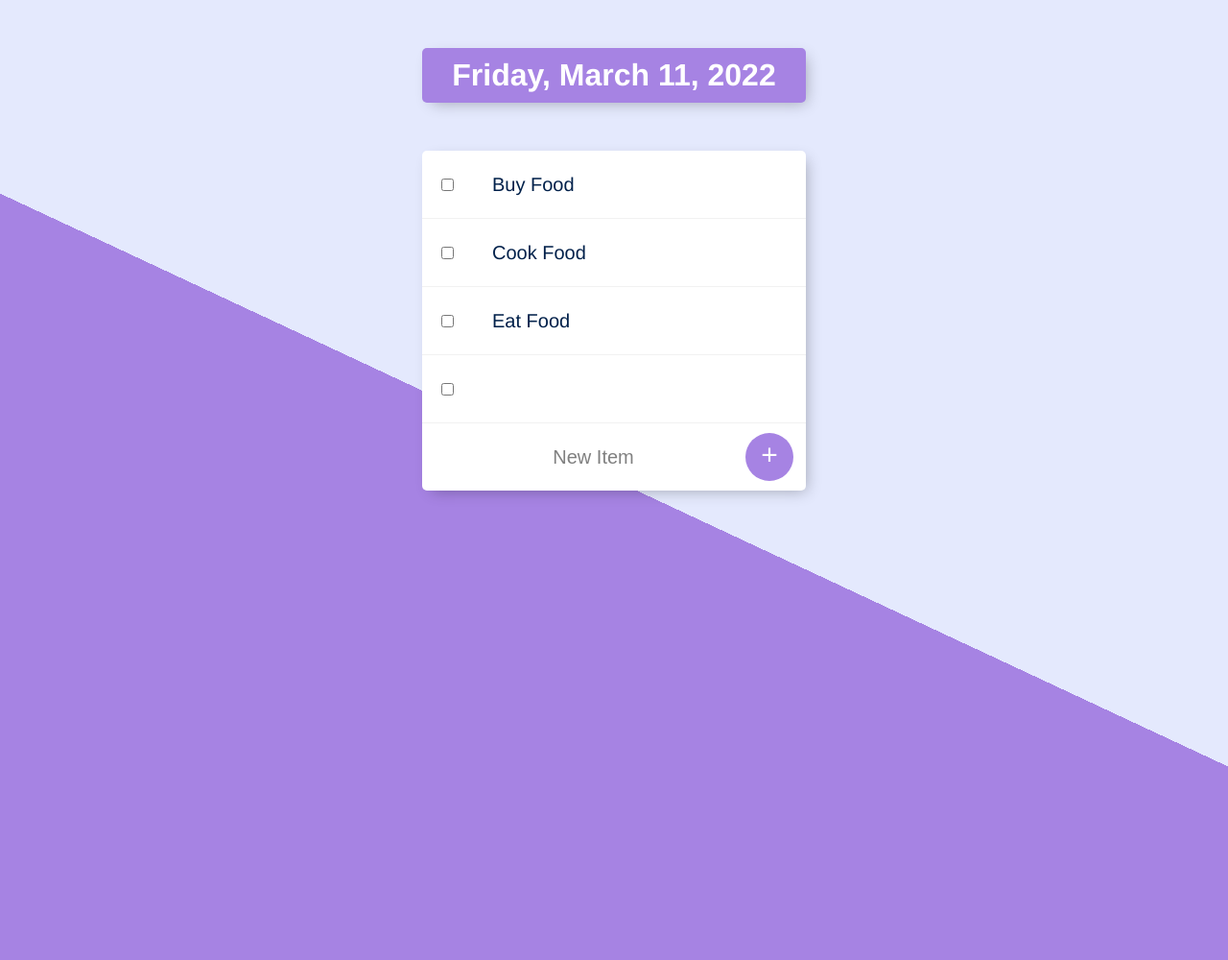
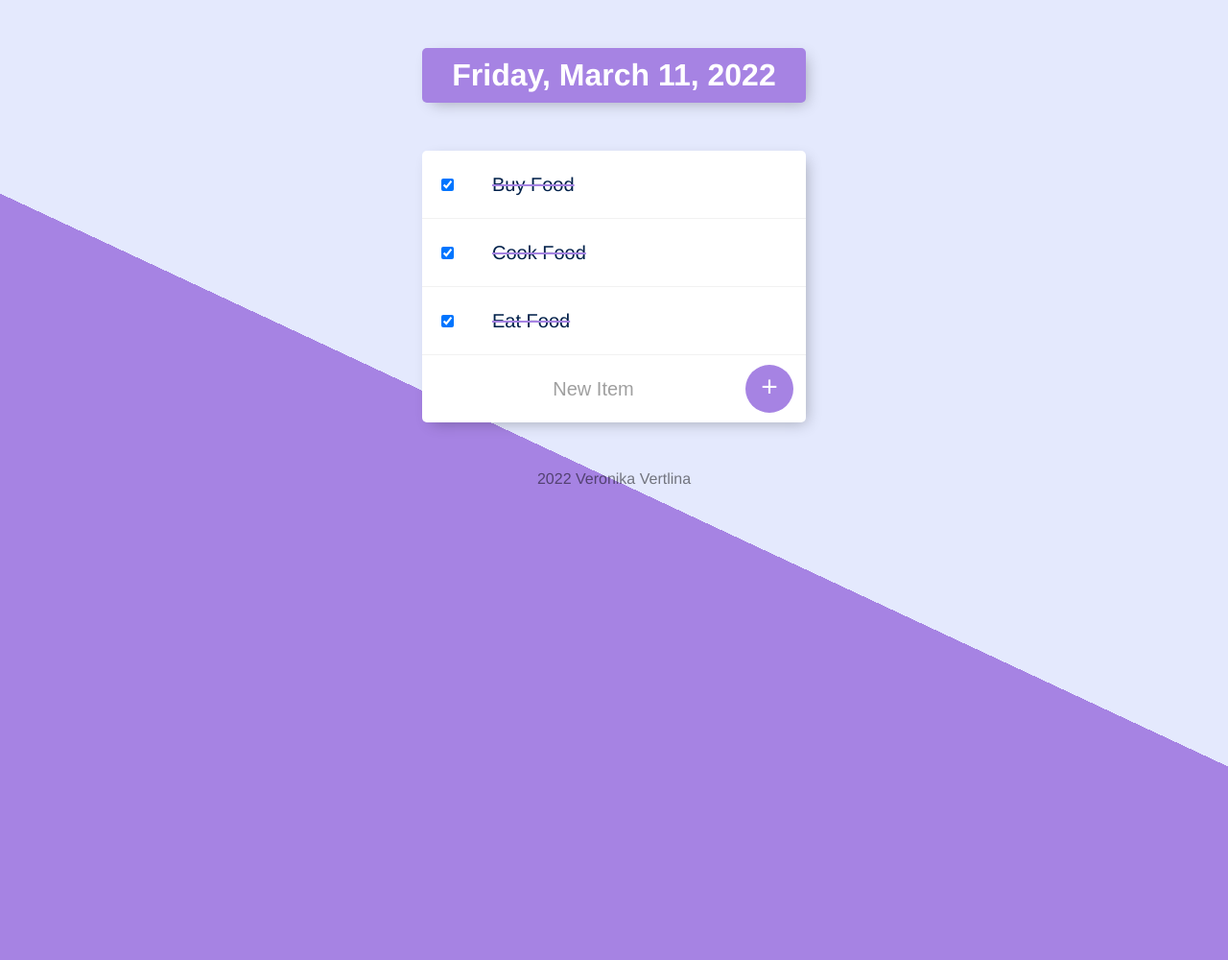
Before and after one commit to VeronikaVertlina/todolist-v1, a Node server app: page / in a window 1280 px wide. Shown: the whole page at 96% size. Run offline with Node 20, Linux system fonts and the light colour scheme.

Commit message:
Add css files to the project with modify elements.

```diff
--- a/public/css/styles.css
+++ b/public/css/styles.css
@@ -2,7 +2,7 @@
   background-color: #E4E9FD;
   background-image: -webkit-linear-gradient(65deg, #A683E3 50%, #E4E9FD 50%);
   min-height: 1000px;
-  font-family: 'helvetica neue';
+  font-family: 'helvetica neue', serif;
 }
 
 h1 {
@@ -27,20 +27,20 @@
   min-height: 70px;
   display: flex;
   align-items: center;
-  border-bottom: 1px solid #F1F1F1;
+  border-bottom: 1px solid #f1f1f1;
 }
 
 .item:last-child {
   border-bottom: 0;
 }
 
+input[type="checkbox"] {
+  margin: 20px;
+}
+
 input:checked+p {
   text-decoration: line-through;
   text-decoration-color: #A683E3;
-}
-
-input[type="checkbox"] {
-  margin: 20px;
 }
 
 p {
@@ -64,8 +64,8 @@
   background-color: #A683E3;
   color: #fff;
   font-size: 30px;
+  border-width: 0;
   padding-bottom: 6px;
-  border-width: 0;
 }
 
 input[type="text"] {
@@ -81,16 +81,25 @@
 
 input[type="text"]:focus {
   outline: none;
-  box-shadow: inset 0 -3px 0 0 #A683E3;
+  box-shadow: inset 0 -3px 00 #A683E3;
 }
 
 ::placeholder {
   color: grey;
-  opacity: 1;
+  opacity: 75%;
 }
+
+footer {
+  color: #fff;
+  text-align: center;
+  color: rgba(0,0,0,0.5);
+}
+
+/*
+
 
 footer {
   color: white;
   color: rgba(0, 0, 0, 0.5);
   text-align: center;
-}
+}  */
--- a/views/list.ejs
+++ b/views/list.ejs
@@ -5,16 +5,16 @@
     <title>To Do List</title>
     <link rel="stylesheet" href="css/styles.css">
   </head>
+
   <body>
-
     <div class="box" id="heading">
       <h1><%= kindOfDay %></h1>
     </div>
 
     <div class="box">
-      <% for(let i = 0; i <= newListItems.length; i++){ %>
+      <% for(let i = 0; i < newListItems.length; i++){ %>
       <div class="item">
-            <input type="checkbox">
+        <input type="checkbox" checked="checked">
         <p><%= newListItems[i] %></p>
       </div>
       <% } %>
@@ -47,4 +47,6 @@
       <% } %> -->
 
   </body>
+
+  <footer>2022 Veronika Vertlina</footer>
 </html>
```
Lines whose indentation alone changed are shown as unchanged.
